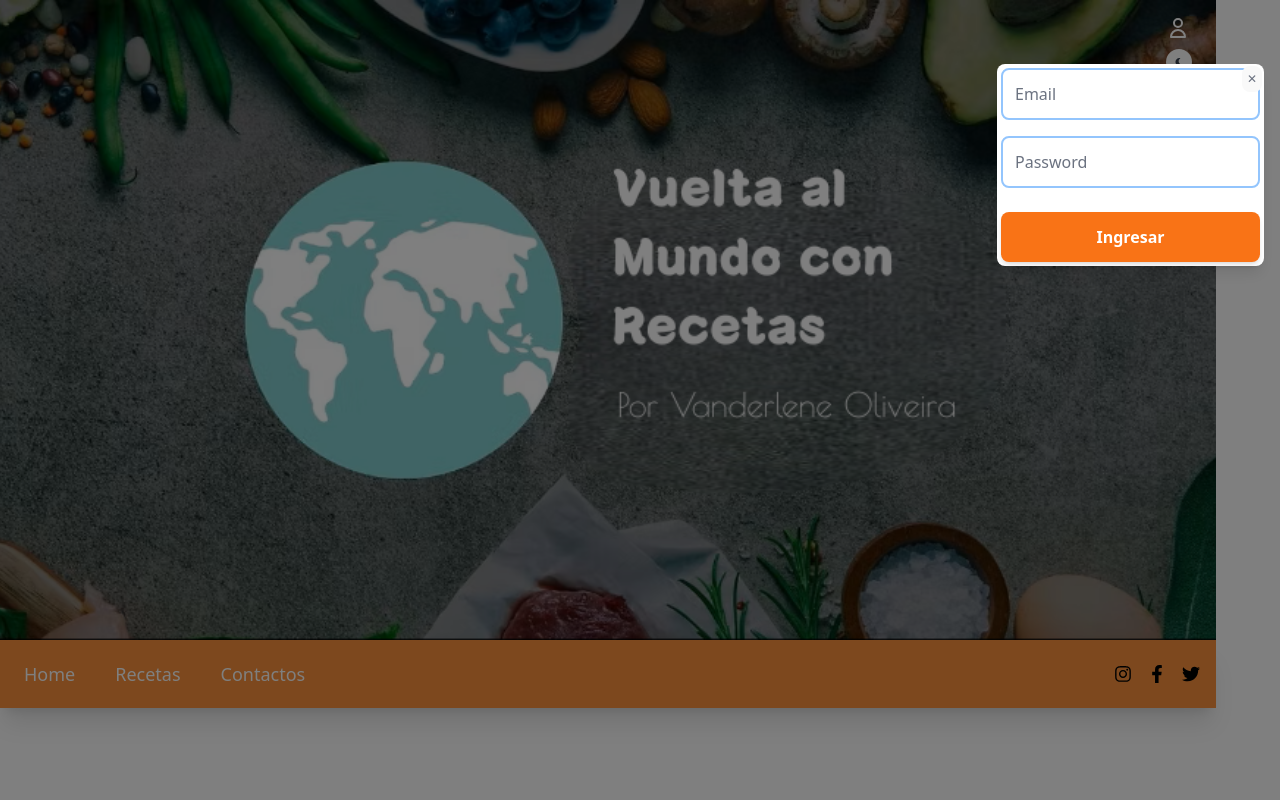
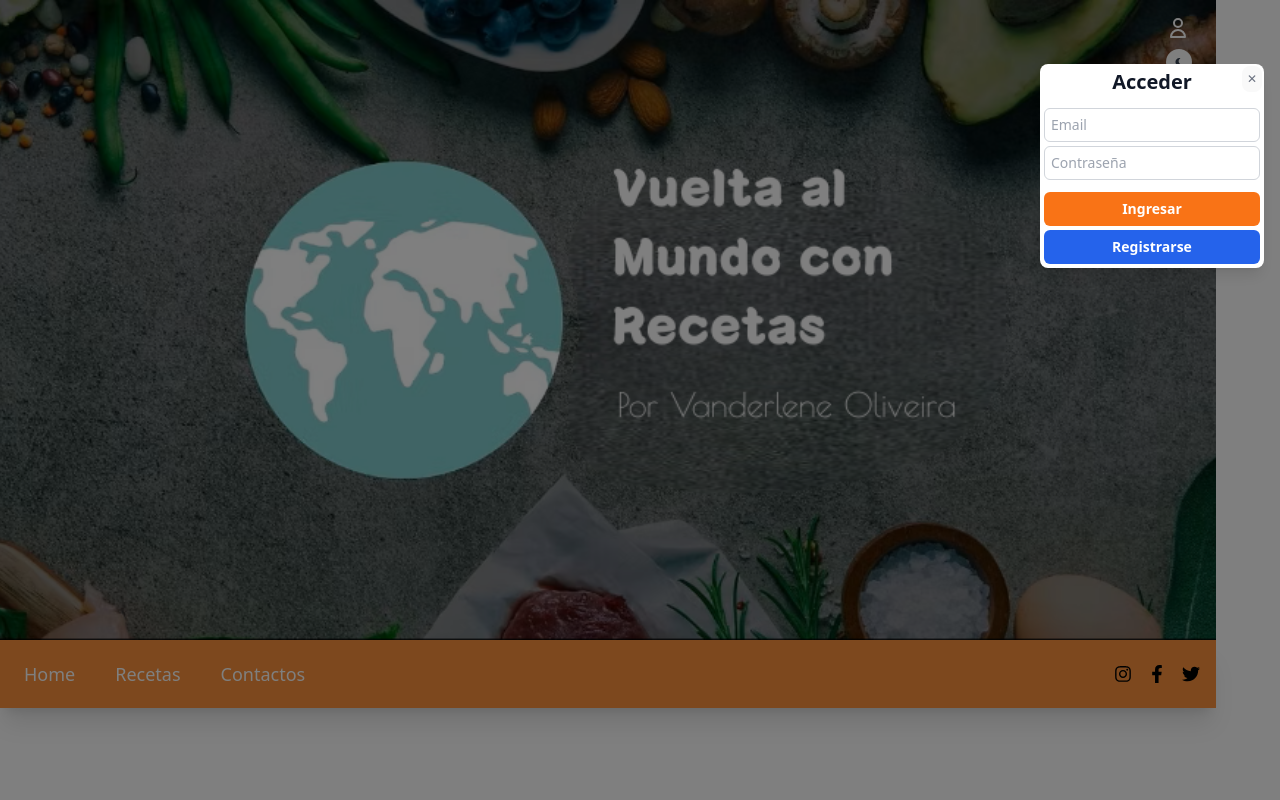
Before and after one commit to Recetas-de-Comidas-Por-Vanderlene/Recetas-Frontend, a React (Vite) app: page / in a window 1280 px wide. Both pictures are taken after a click on the element 1179 px from the left and 28 px from the top of the page. Shown: the top 800 px of the page. Built offline with nearby package versions, Linux system fonts and the light colour scheme.

Commit message:
style(ui): Ajustes de estilo en el componente Login

```diff
--- a/src/components/Login.jsx
+++ b/src/components/Login.jsx
@@ -1,55 +1,70 @@
+// src/components/Login.jsx (Código Final Minimalista y Compacto)
+
 import { useState } from "react";
+import { login } from "../services/auth";
 
-export default function Login({ onLoginSuccess }) {
+export default function Login({ onLoginSuccess, onNavigateToSignup }) {
  const [email, setEmail] = useState("");
  const [password, setPassword] = useState("");
  const [error, setError] = useState("");
 
  const handleLogin = async (e) => {
   e.preventDefault();
-    setError("");
-
   try {
-      const response = await fetch("https://tu-backend.com/api/login", {
-        method: "POST",
-        headers: { "Content-Type": "application/json" },
-        body: JSON.stringify({ email, password }),
-      });
-      const data = await response.json();
-      if (response.ok) onLoginSuccess(data);
-      else setError(data.message || "Usuario o contraseña incorrectos");
-    } catch {
-      setError("Error de conexión. Intenta de nuevo.");
+   const response = await login(email, password);
+   if (response.success) {
+	onLoginSuccess(response.data);
+   } else {
+	setError(response.message || "Error al iniciar sesión");
+   }
+  } catch (error) {
+   setError("Error al iniciar sesión");
+   console.error("Login failed", error);
   }
  };
 
  return (
-    <form onSubmit={handleLogin} className="flex flex-col gap-4">
-      {error && <p className="text-yellow-200 text-center">{error}</p>}
 
+  <form onSubmit={handleLogin} className="flex flex-col gap-1">
+   {/* Título simple y compacto */}
+   <h3 className="text-xl font-semibold mb-2 text-center">Acceder</h3>
+   {error && <p className="text-red-500 text-xs text-center">{error}</p>}
+
+   {/* INPUT COMPACTO: p-1.5 */}
    <input
     type="email"
     placeholder="Email"
     value={email}
     onChange={(e) => setEmail(e.target.value)}
     required
-        className="p-3 rounded-lg border-2 border-blue-300 focus:outline-none focus:ring-2 focus:ring-blue-200 text-black placeholder-gray-500 transition-colors"
+    className="p-1.5 rounded-md border border-gray-300 focus:ring-1 focus:ring-blue-400 text-black dark:bg-gray-700 dark:text-white dark:border-gray-600 text-sm"
    />
 
+   {/* INPUT COMPACTO: p-1.5 */}
    <input
     type="password"
-        placeholder="Password"
+    placeholder="Contraseña"
     value={password}
     onChange={(e) => setPassword(e.target.value)}
     required
-        className="p-3 rounded-lg border-2 border-blue-300 focus:outline-none focus:ring-2 focus:ring-blue-200 text-black placeholder-gray-500 transition-colors"
+    className="p-1.5 rounded-md border border-gray-300 focus:ring-1 focus:ring-blue-400 text-black dark:bg-gray-700 dark:text-white dark:border-gray-600 text-sm"
    />
 
    <button
     type="submit"
-        className="mt-2 bg-orange-500 text-white font-bold py-3 rounded-lg hover:bg-orange-600 transition-colors shadow-md"
+     /* BOTÓN COMPACTO: py-1.5 */
+    className="mt-2 bg-orange-500 text-white font-bold py-1.5 rounded-md hover:bg-orange-600 transition-colors text-sm"
    >
     Ingresar
+   </button>
+
+   <button
+    type="button"
+    onClick={onNavigateToSignup}
+     /* BOTÓN COMPACTO: py-1.5 */
+    className="bg-blue-600 text-white font-bold py-1.5 rounded-md hover:bg-blue-700 transition-colors text-sm"
+   >
+    Registrarse
    </button>
   </form>
  );
```
Lines whose indentation alone changed are shown as unchanged.
